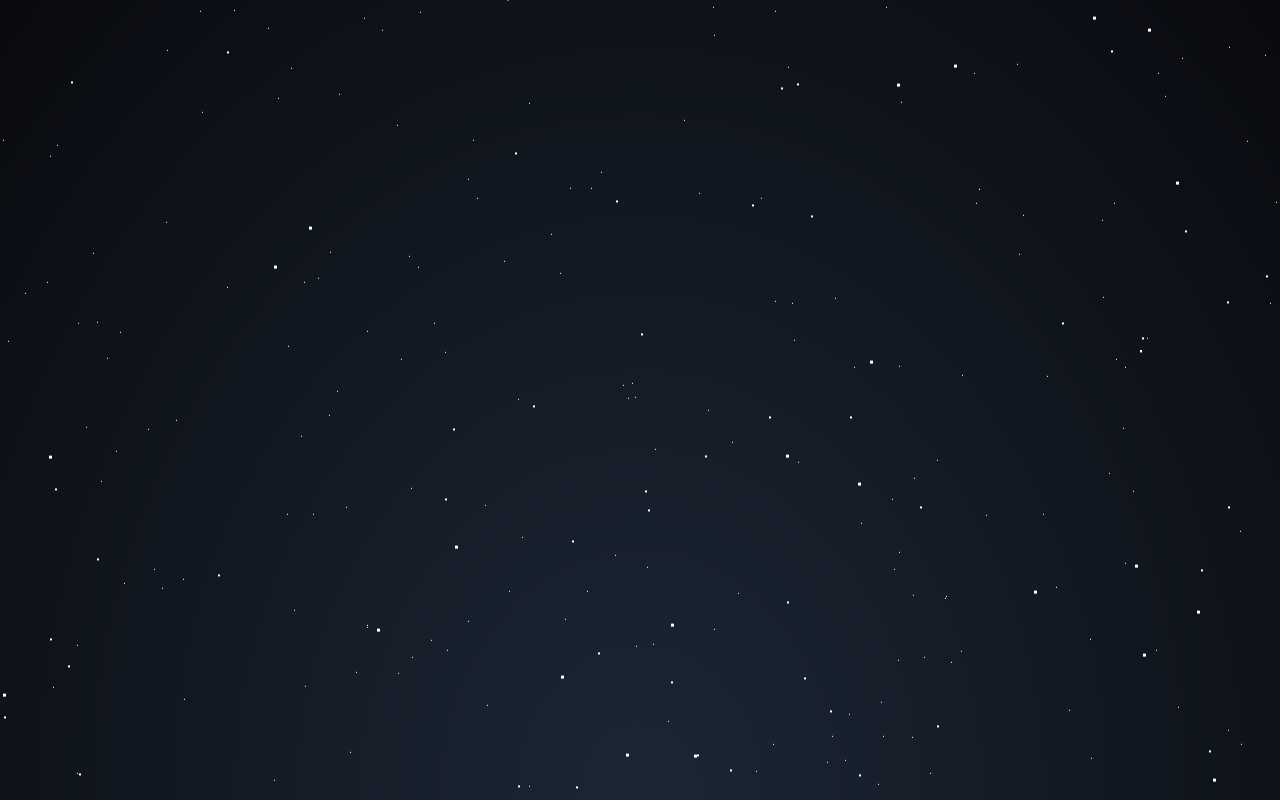
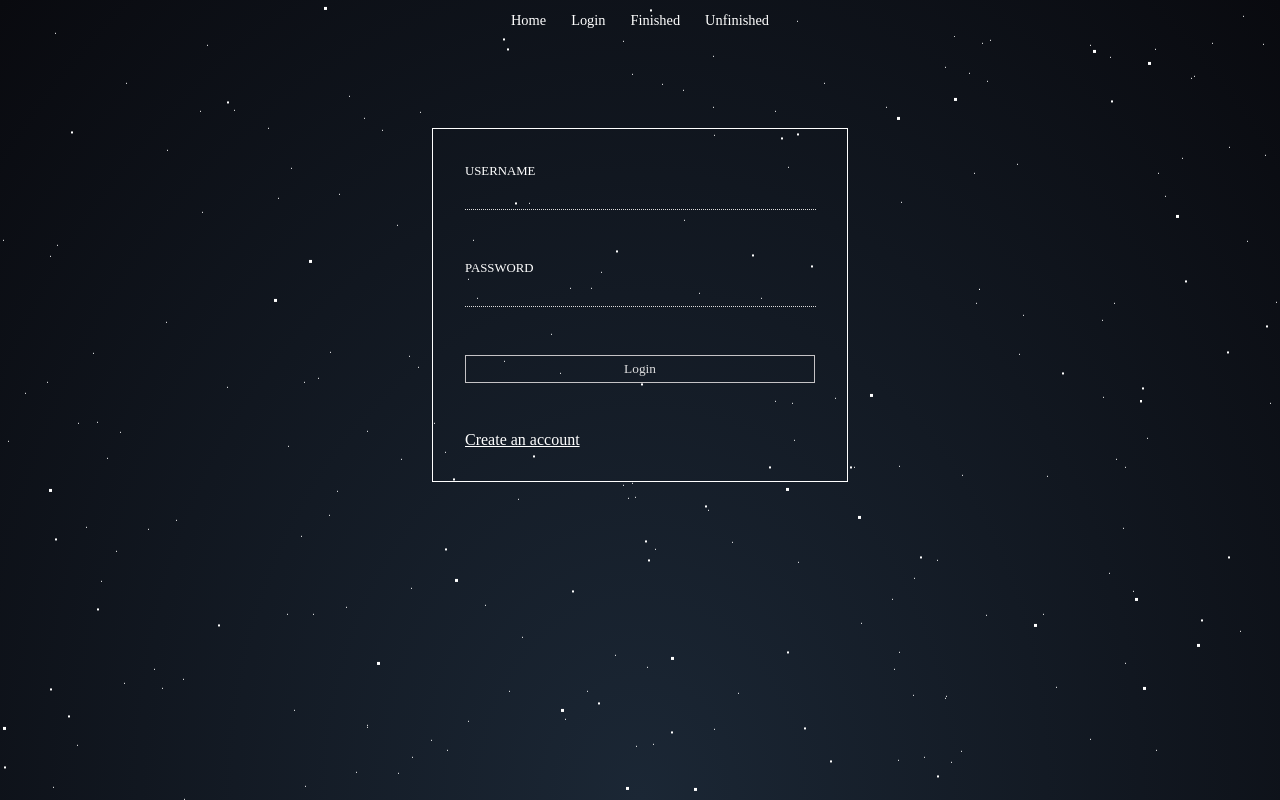
Before and after one commit to Ali-Fattahian/Todo-app-tutorial-frontend, a React (Create React App) app: page /login in a window 1280 px wide. Before the commit this address had no page. Built offline with nearby package versions, Linux system fonts and the light colour scheme; the HTML template or start-up script is replaced by a standard one; a web font is replaced by a local one.

Commit message:
create LoginPage and add it to routes, move form, input and label styles to index.css

```diff
--- a/src/App.js
+++ b/src/App.js
@@ -2,6 +2,7 @@ import { BrowserRouter as Router, Routes, Route } from "react-router-dom";
 import HomePage from "./pages/homepage/HomePage";
 import { Suspense } from "react";
 import Loader from "./components/loader/Loader";
+import LoginPage from "./pages/Auth/LoginPage";
 
 function App() {
   return (
@@ -13,6 +14,7 @@ function App() {
         <Suspense fallback={<Loader />}>
           <Routes>
             <Route path="/" element={<HomePage />} />
+            <Route path="/login" element={<LoginPage />} />
           </Routes>
         </Suspense>
       </Router>
--- a/src/components/todos/Todos.module.css
+++ b/src/components/todos/Todos.module.css
@@ -2,6 +2,7 @@
   width: 50%;
   max-width: 350px;
   margin: auto;
+  backdrop-filter: blur(5px);
   margin-top: 2rem;
   -webkit-box-shadow: 10px 10px 24px 6px rgba(0, 0, 0, 0.44);
   -moz-box-shadow: 10px 10px 24px 6px rgba(0, 0, 0, 0.44);
@@ -44,45 +45,6 @@
   transform: translateY(1px);
 }
 
-.todo-form {
-  display: flex;
-  flex-direction: column;
-  justify-content: center;
-  gap: 1.5rem;
-  margin: auto;
-  margin-top: 122px;
-  width: 50%;
-  padding: 1rem 1.5rem;
-  border: 1px solid #fff;
-  max-width: 350px;
-}
-
-.todo-form input {
-  background-color: transparent;
-  border: none;
-  border-bottom: 1px dotted #ddd;
-  outline: none;
-  padding: 0.5px;
-  color: #730071;
-  font-weight: 800;
-  font-size: 1.1rem;
-}
-
-.todo-form button {
-  background-color: transparent;
-  color: #dcdcdd;
-  border: 1px solid #c5c3c6;
-  padding: 5px;
-  transition: background-color 400ms ease-in-out;
-  cursor: pointer;
-}
-
-.todo-form button:hover,
-.todo-form button:active {
-  background-color: #1985a1;
-  border-color: transparent;
-}
-
 @media screen and (max-width: 360px) {
   .todo-form {
     width: 70%;
--- a/src/index.css
+++ b/src/index.css
@@ -11,6 +11,45 @@ body {
 
 button {
   font-family: 'Poller One', cursive;
+}
+
+form {
+  display: flex;
+  flex-direction: column;
+  justify-content: center;
+  gap: 1.5rem;
+  margin: auto;
+  margin-top: 122px;
+  width: 50%;
+  padding: 1rem 1.5rem;
+  border: 1px solid #fff;
+  max-width: 350px;
+}
+
+form input {
+  background-color: transparent;
+  border: none;
+  border-bottom: 1px dotted #ddd;
+  outline: none;
+  padding: 0.5px;
+  color: #730071;
+  font-weight: 800;
+  font-size: 1.1rem;
+}
+
+form button {
+  background-color: transparent;
+  color: #dcdcdd;
+  border: 1px solid #c5c3c6;
+  padding: 5px;
+  transition: background-color 400ms ease-in-out;
+  cursor: pointer;
+}
+
+form button:hover,
+form button:active {
+  background-color: #1985a1;
+  border-color: transparent;
 }
 
 #root {
--- /dev/null
+++ b/src/pages/Auth/Auth.module.css
@@ -0,0 +1,21 @@
+.auth-form {
+    gap: 3rem;
+    padding: 2rem;
+}
+
+.auth-form label {
+    color: #fff;
+    margin-right: 18px;
+    font-size: .8rem;
+    transform: translateY(5px);
+    margin-bottom: 5px;
+}
+
+.auth-form input {
+    width: 100%;
+    margin-top: 8px;
+}
+
+.auth-form a {
+    color: #fff;
+}
--- /dev/null
+++ b/src/pages/Auth/LoginPage.js
@@ -0,0 +1,77 @@
+import { useEffect, useState } from "react";
+import Navbar from "../../components/navbar/Navbar";
+import classes from './Auth.module.css'
+import { useNavigate } from "react-router-dom";
+
+const LoginPage = () => {
+  const [username, setUsername] = useState("");
+  const [password, setPassword] = useState("");
+  const navigate = useNavigate()
+
+  useEffect(() => {
+    if (localStorage.getItem('token')) { // Already logged in
+      navigate('/')
+    }
+  },[])
+
+  const sendAuthData = async (username, password) => {
+    const response = await fetch("http://localhost:8000/api/login", {
+      method: "POST",
+      headers: {
+        "Content-Type": "application/json",
+      },
+      body: JSON.stringify({ username, password }),
+    });
+    if (response.status === 200) {
+      const token = await response.json()
+      localStorage.setItem('token', token)
+      navigate('/')
+    }
+  };
+
+  const formSubmitHandler = (e) => {
+    e.preventDefault();
+
+    if (username && password) {
+      if (password.trim().length < 5) {
+        console.log("Password is at least 5 characters long!");
+      } else {
+        sendAuthData(username, password);
+      }
+    } else {
+      console.log("Please provide username and password");
+    }
+  };
+
+  return (
+    <>
+      <Navbar />
+      <form
+        method="POST"
+        onSubmit={formSubmitHandler}
+        className={classes["auth-form"]}
+      >
+        <div className={classes["form-control"]}>
+          <label htmlFor="login-username">USERNAME</label>
+          <input
+            type="text"
+            onChange={(e) => setUsername(e.target.value)}
+            id="login-username"
+          />
+        </div>
+        <div className={classes["form-control"]}>
+          <label htmlFor="login-password">PASSWORD</label>
+          <input
+            type="password"
+            onChange={(e) => setPassword(e.target.value)}
+            id="login-password"
+          />
+        </div>
+        <button type="submit">Login</button>
+        <a href="/signup">Create an account</a>
+      </form>
+    </>
+  );
+};
+
+export default LoginPage;
```
